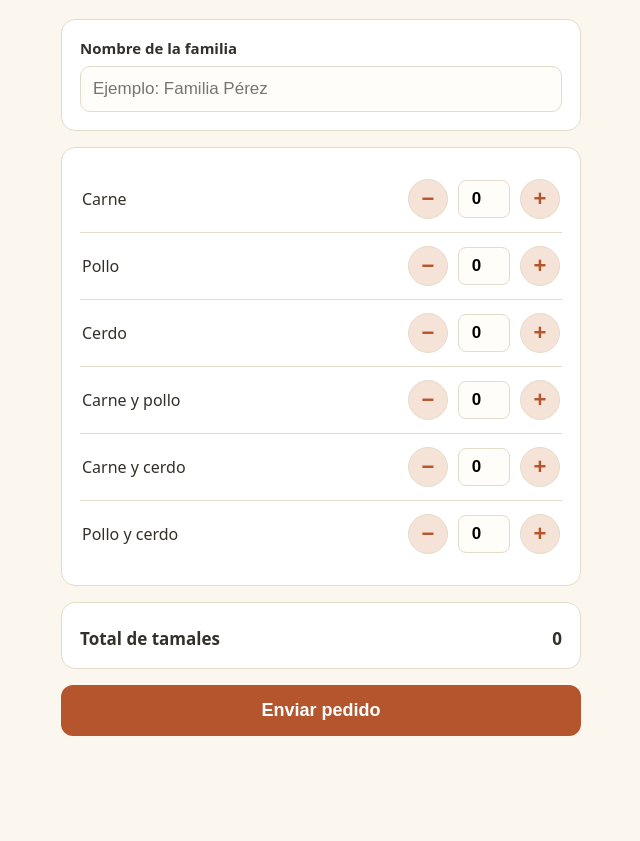
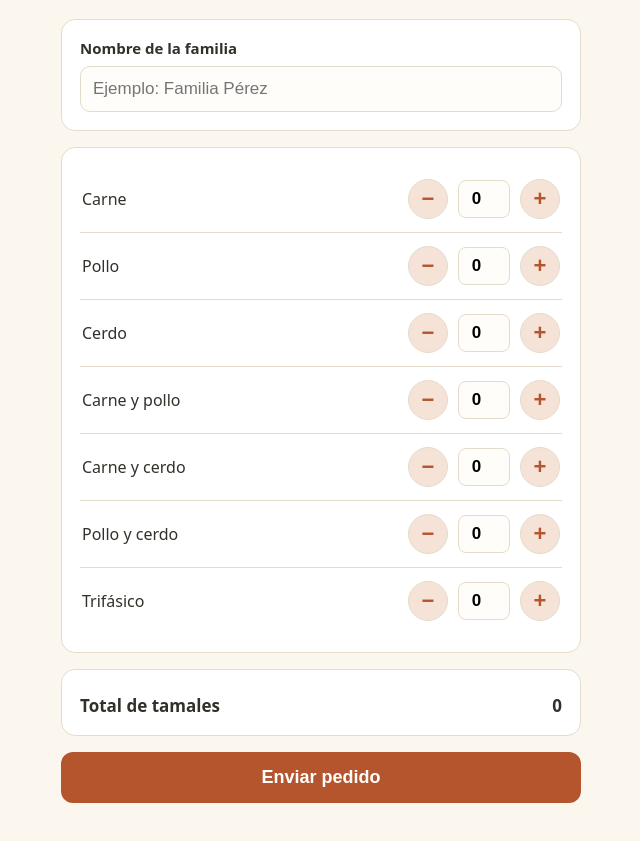
Before and after one commit to JaTocora/pedidos-tamales, a plain HTML site: page index.html in a window 1280 px wide. Shown: the part 105-946 px from the top of the page, without its empty margins (319-959 px from the left). Before the commit the page ends 923 px from the top, so only its background shows below. Drawn offline with Linux system fonts and the light colour scheme.

Commit message:
Agregar sabor Trifásico al formulario y a la consulta

```diff
--- a/index.html
+++ b/index.html
@@ -64,7 +64,8 @@ const SABORES = [
   { id:"cerdo",      nombre:"Cerdo" },
   { id:"carnePollo", nombre:"Carne y pollo" },
   { id:"carneCerdo", nombre:"Carne y cerdo" },
-  { id:"polloCerdo", nombre:"Pollo y cerdo" }
+  { id:"polloCerdo", nombre:"Pollo y cerdo" },
+  { id:"trifasico",  nombre:"Trifásico" }
 ];
 
 const cantidades = {};
```
Also changed, not shown: pedidos.html (+2 -1 lines).
